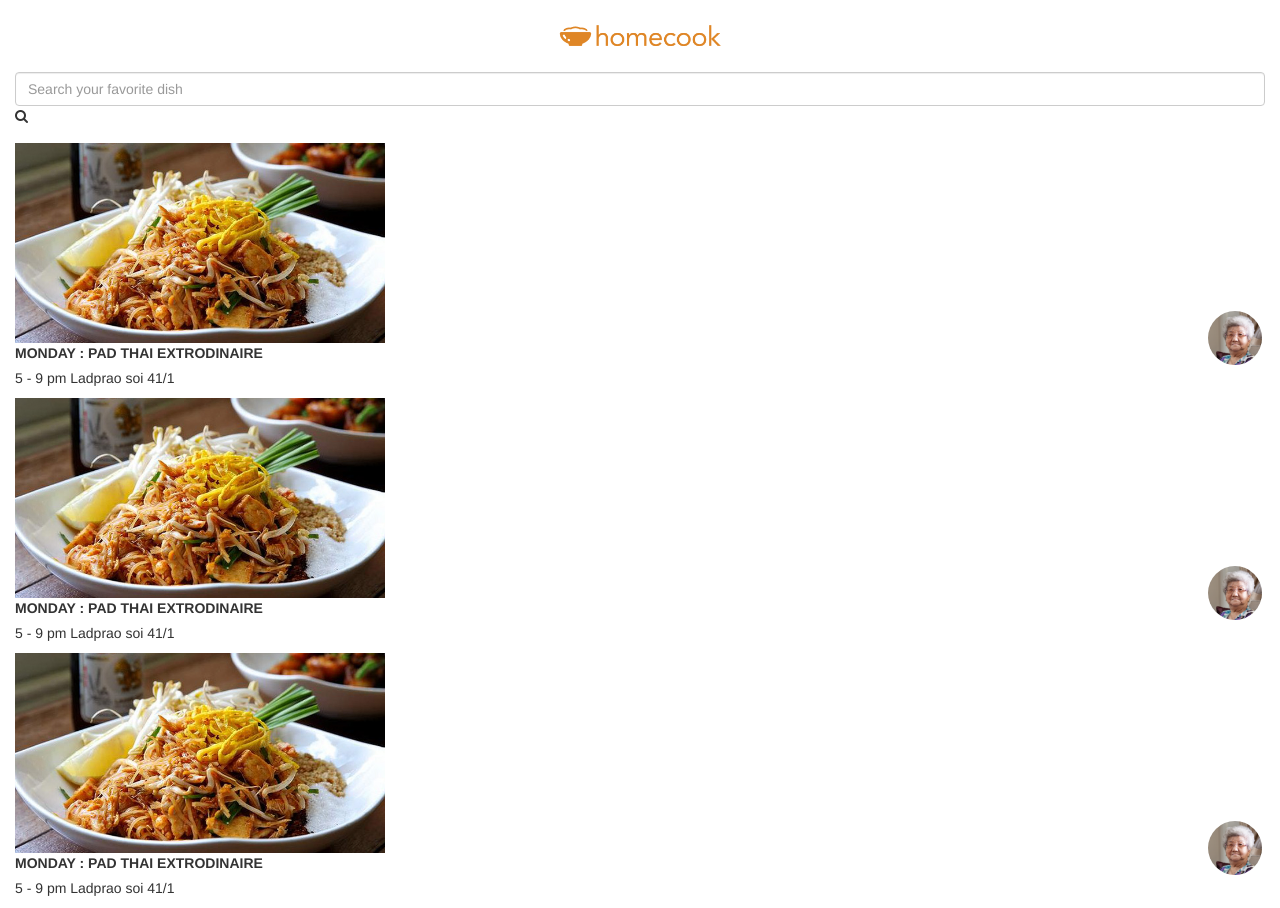
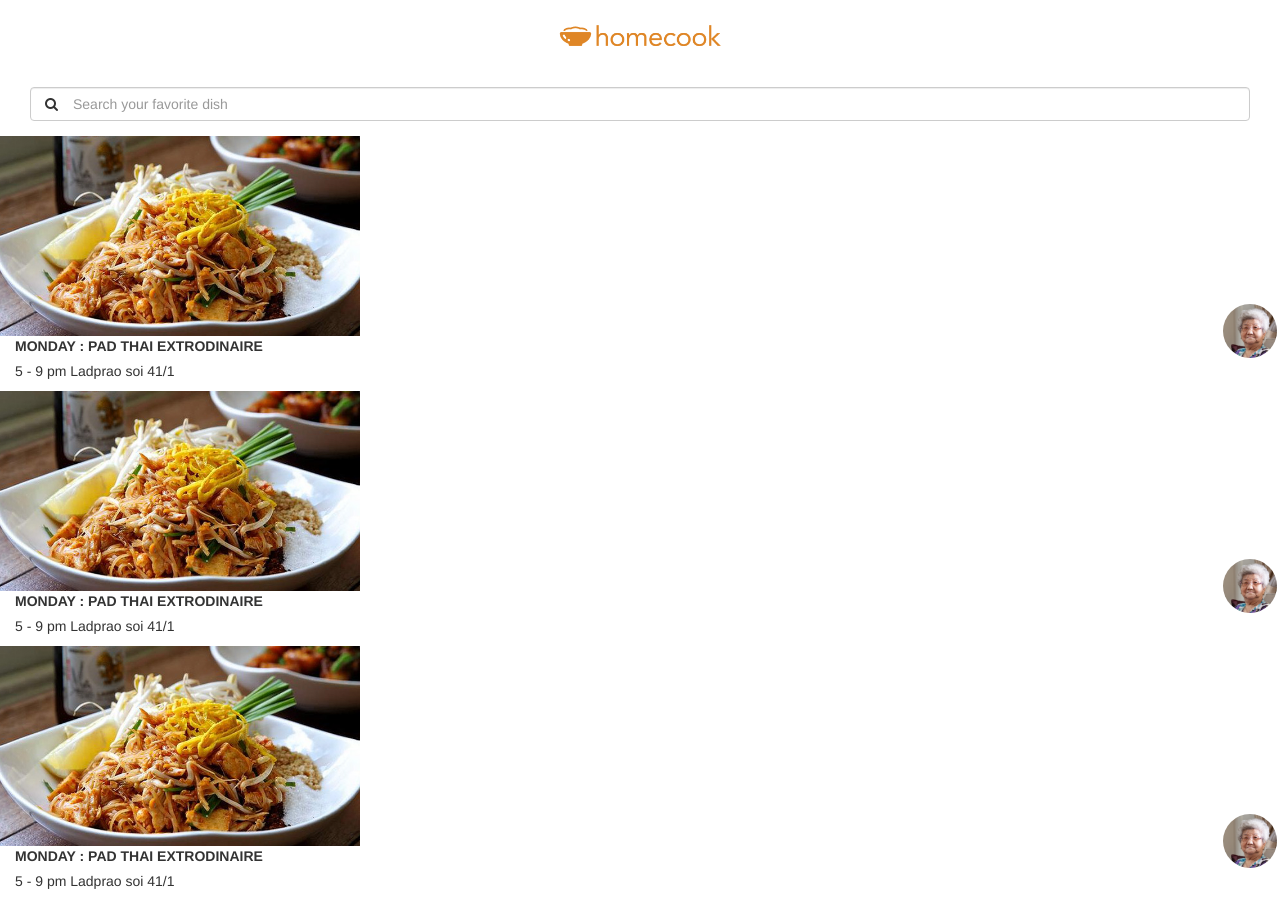
Before and after one commit to zondezatera/homecooking, a website: page application/index.html in a window 1280 px wide. Drawn offline with nearby package versions, Linux system fonts and the light colour scheme; some packages are replaced by stand-ins of ours.

Commit message:
Update design index page

```diff
--- a/application/assets/customs/styles/style.css
+++ b/application/assets/customs/styles/style.css
@@ -13,14 +13,27 @@
 	padding: 15px;
 }
 /*search box*/
-
-
+.search-panel {
+	padding: 15px;
+}
+.search-panel .icon-addon {
+	position: relative;
+}
+.search-panel .icon-addon .form-control {
+	text-indent: 30px;
+	color: rgb(164,164,164);
+}
+.search-panel .icon-addon i {
+	position: absolute;
+	top:10px;
+	left: 15px;
+}
 /* food list component */
 .food-list-panel .header-panel .list-food {
 	position: relative;
 }
 .food-list-panel .header-panel .list-food .cover_image  {
-	width: 370px;
+	width: 360px;
 	height: 200px;
 }
 .food-list-panel .header-panel .list-food .price {
--- a/application/index.html
+++ b/application/index.html
@@ -18,16 +18,13 @@
 				</div>
 			</div>
 		</section>
-		<section>
+		<section class="search-panel">
 			<div class="row">
 				<div class="col-xs-12">
-		          <div class="form-group">
-		              <div class="icon-addon addon-md">
-		                  <input type="text" placeholder="Search your favorite dish" class="form-control">
-		                  <label for="search" class="fa fa-search icon_hover_effect" rel="tooltip">
-		                  </label>
-		              </div>
-		          </div>
+	        <div class="icon-addon addon-md">
+	            <input type="text" placeholder="Search your favorite dish" class="form-control">
+	            <i  class="fa fa-search icon_hover_effect"></i>
+	        </div>
 		    </div>
 			</div>
 		</section>
@@ -36,13 +33,11 @@
         <div class="col-xs-12">
         	<div class="header-panel">
         		<div class="row">
-            	<div class="col-xs-12">
             		<div class="list-food">
             			<img src="./assets/images/food1.jpg"  class="cover_image">
 	                <div class="price">100 ฿</div>
 	                <img src="./assets/images/grandma1.png" class="img-circle">
             		</div>
-            	</div>
             </div>
         	</div>
           <div class="detail-panel">
@@ -59,13 +54,11 @@
         <div class="col-xs-12">
         	<div class="header-panel">
         		<div class="row">
-            	<div class="col-xs-12">
             		<div class="list-food">
             			<img src="./assets/images/food1.jpg"  class="cover_image">
 	                <div class="price">100 ฿</div>
 	                <img src="./assets/images/grandma1.png" class="img-circle">
             		</div>
-            	</div>
             </div>
         	</div>
           <div class="detail-panel">
@@ -82,13 +75,11 @@
         <div class="col-xs-12">
         	<div class="header-panel">
         		<div class="row">
-            	<div class="col-xs-12">
             		<div class="list-food">
             			<img src="./assets/images/food1.jpg"  class="cover_image">
 	                <div class="price">100 ฿</div>
 	                <img src="./assets/images/grandma1.png" class="img-circle">
             		</div>
-            	</div>
             </div>
         	</div>
           <div class="detail-panel">
```
